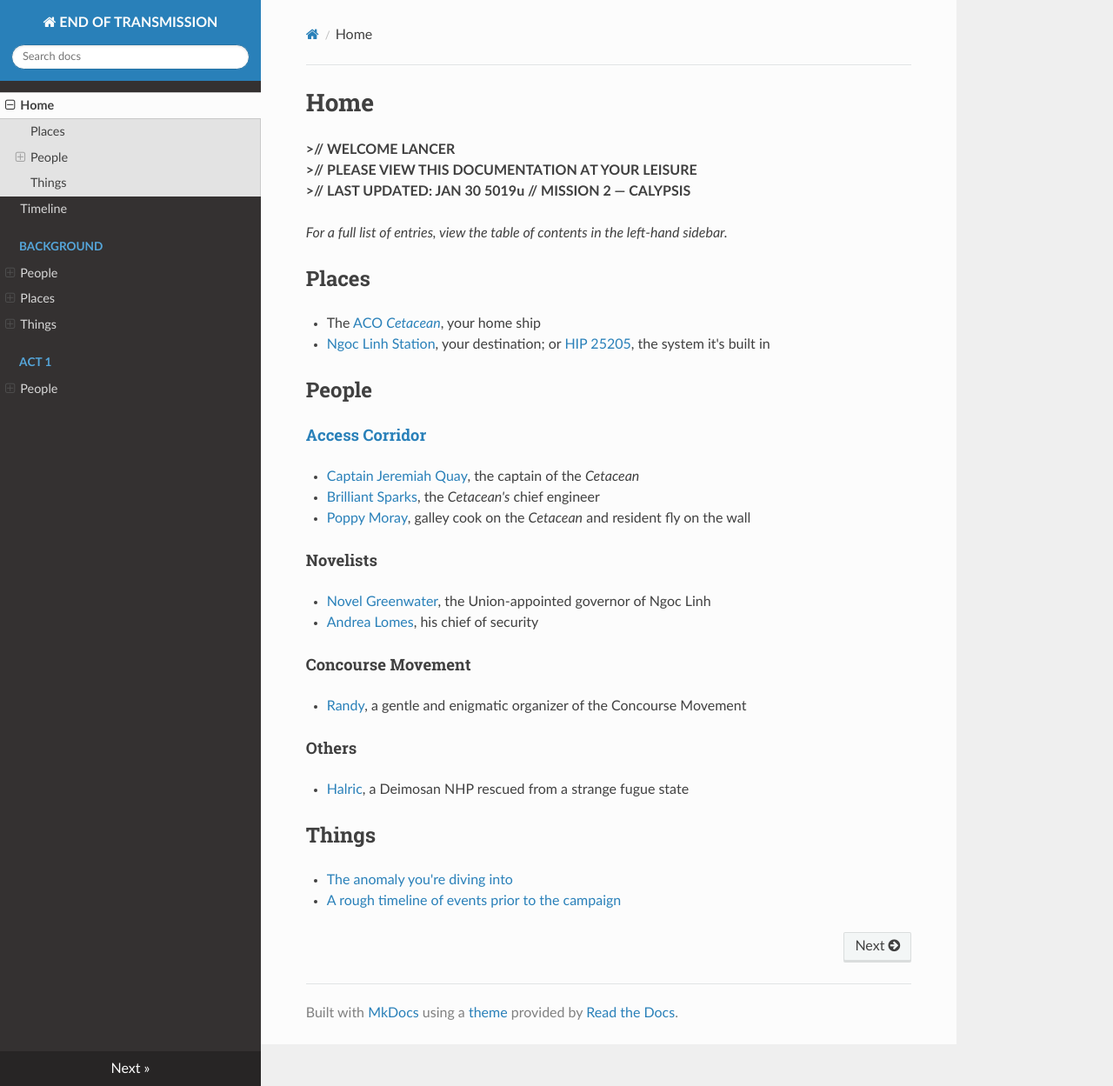
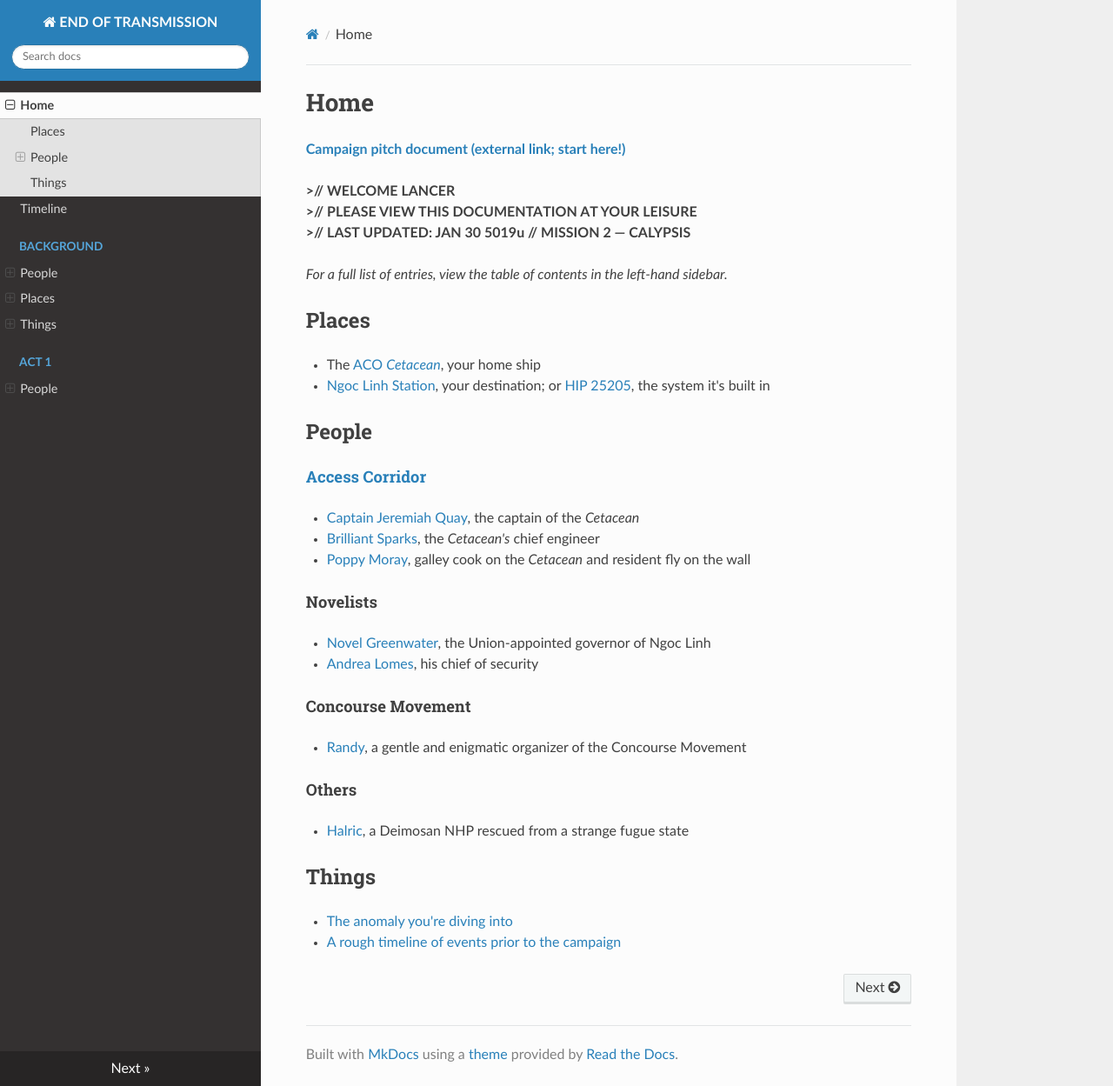
Before and after one commit to Ilysen/end-of-transmission, an MkDocs documentation site: the page built from docs/index.md, in a window 1280 px wide and 1249 px high. Shown: the whole window at 87% size. Built offline with MkDocs 1.6.1, drawn with Linux system fonts in a browser that asks for light colours; nearby versions of some CDN libraries.

Commit message:
add "start here" link to ptich doc

```diff
--- a/docs/index.md
+++ b/docs/index.md
@@ -1,4 +1,6 @@
 # Home
+
+**[Campaign pitch document (external link; start here!)](https://docs.google.com/document/d/1FMXkwVzVTa-3ZzKcybYYHDh7ZWrK9nqaJDxlQsja__A/edit)**
 
 **>// WELCOME LANCER**<br/>
 **>// PLEASE VIEW THIS DOCUMENTATION AT YOUR LEISURE<br/>**
```
